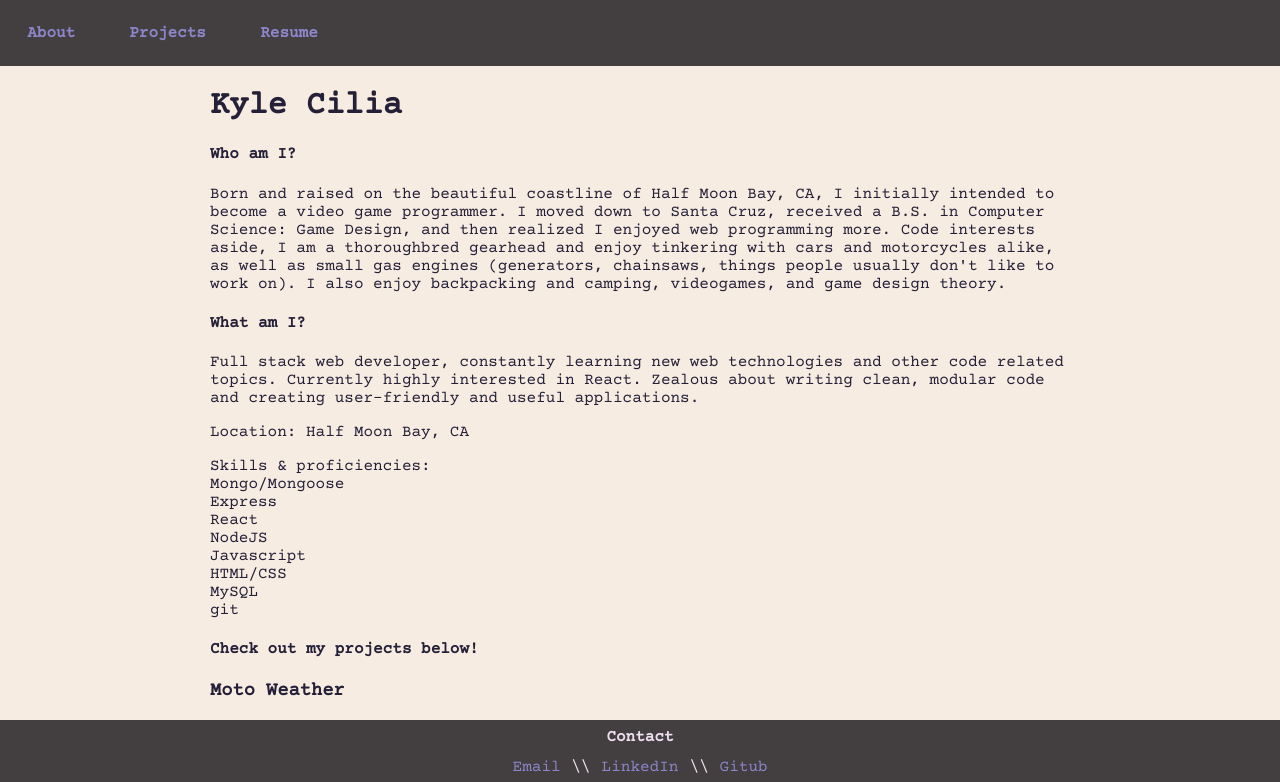
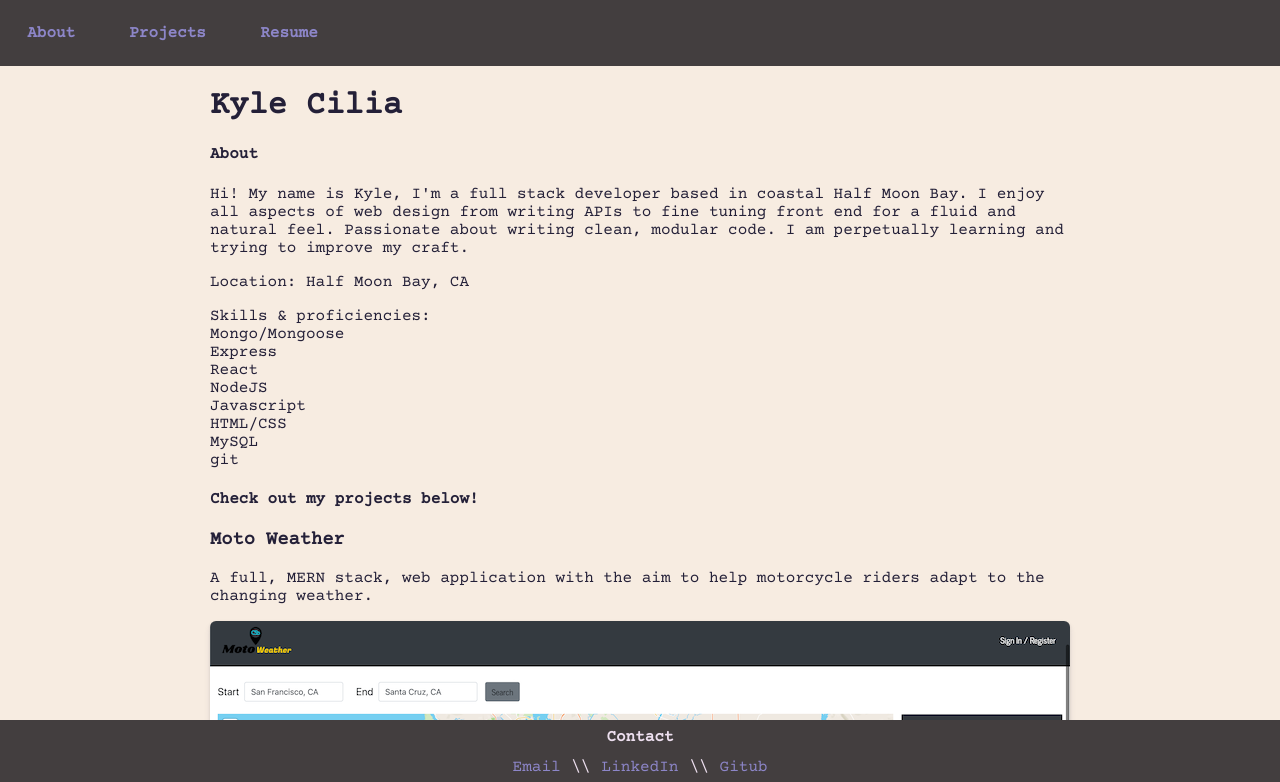
Before and after one commit to freshmangoes/portfolio, a React (Create React App) app: page / in a window 1280 px wide. Shown: the top 782 px of the page. Built offline with nearby package versions, Linux system fonts and the light colour scheme.

Commit message:
updated bio

```diff
--- a/src/components/Intro/Intro.js
+++ b/src/components/Intro/Intro.js
@@ -8,33 +8,24 @@ const Intro = () => {
 		<div className='intro-container' id='intro'>
 			<h1 className='name-banner'>{content.intro.name}</h1>
 			<div>
-				<h4>Who am I?</h4>
+				<h4>About</h4>
 				<p className='about'>{content.intro.bio}</p>
-			</div>
-			<div>
-				<h4>What am I?</h4>
-				<p className='about'>{content.intro.about}</p>
 			</div>
 			<p>Location: {content.intro.location}</p>
 			<div>
 				Skills & proficiencies:{' '}
 				{content.intro.skills.map((e) => {
 					const { skill, prof } = e;
-					// const widthStyle = {
-					// 	width: `${prof}%`,
-					// };
 					return (
 						<div className='prof-container'>
 							<span className='prof-label'>
 								<label className=''>{skill}</label>
 							</span>
-							{/* <span className='prof-meter' style={widthStyle}></span> */}
 						</div>
 					);
 				})}
 
 			</div>
-			{/* <p>Interests: {content.intro.interests.join(', ')}</p> */}
 			<h4 className='about'>Check out my projects below!</h4>
 		</div>
 	);
--- a/src/content.json
+++ b/src/content.json
@@ -1,8 +1,7 @@
 {
 	"intro": {
 		"name": "Kyle Cilia",
-		"bio": "Born and raised on the beautiful coastline of Half Moon Bay, CA, I initially intended to become a video game programmer. I moved down to Santa Cruz, received a B.S. in Computer Science: Game Design, and then realized I enjoyed web programming more. Code interests aside, I am a thoroughbred gearhead and enjoy tinkering with cars and motorcycles alike, as well as small gas engines (generators, chainsaws, things people usually don't like to work on). I also enjoy backpacking and camping, videogames, and game design theory.",
-		"about": "Full stack web developer, constantly learning new web technologies and other code related topics. Currently highly interested in React. Zealous about writing clean, modular code and creating user-friendly and useful applications.",
+		"bio":"Hi! My name is Kyle, I'm a full stack developer based in coastal Half Moon Bay. I enjoy all aspects of web design from writing APIs to fine tuning front end for a fluid and natural feel. Passionate about writing clean, modular code. I am perpetually learning and trying to improve my craft.",
 
 
 		"location": "Half Moon Bay, CA",
```
